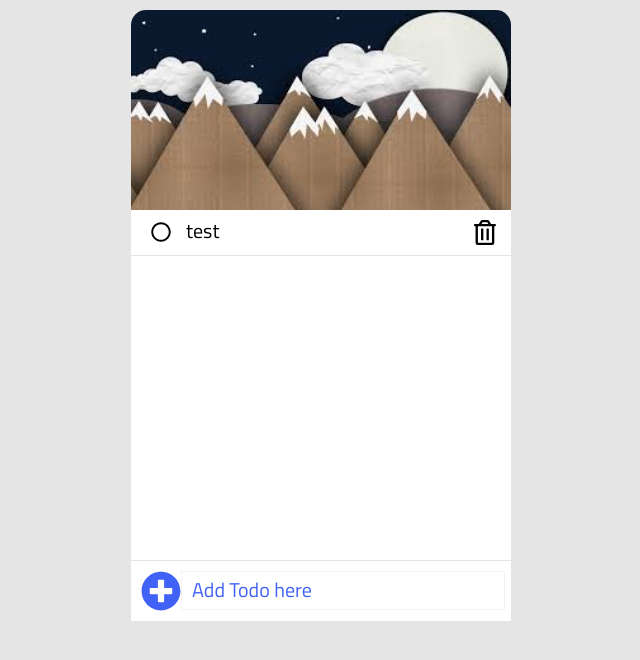
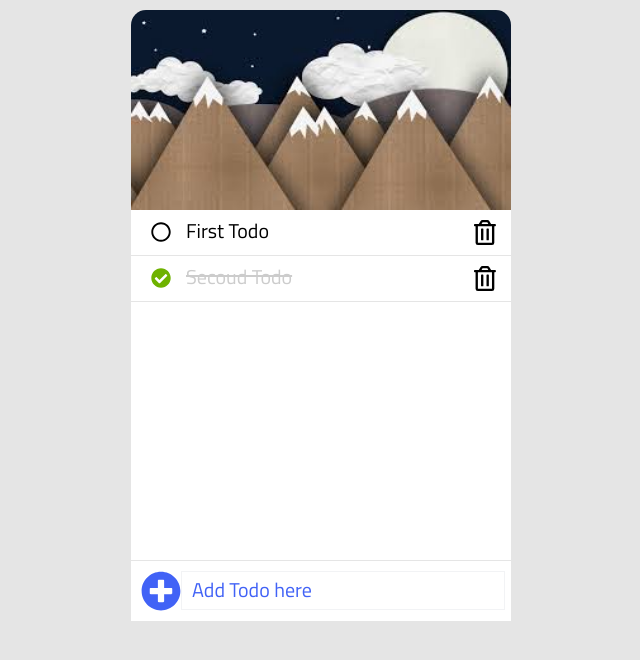
Before and after one commit to markkizz/vue_todo_app, a Vue app: page / in a window 1280 px wide. Shown: the top 660 px of the page, without its empty margins (319-959 px from the left). Built offline with nearby package versions, Linux system fonts and the light colour scheme.

Commit message:
Add check complete feature

```diff
--- a/src/App.vue
+++ b/src/App.vue
@@ -1,7 +1,7 @@
 <template>
   <div class="container">
     <div class="header"></div>
-    <Todos />
+    <Todos v-bind:todos="todos"/>
   </div>
 </template>
 
@@ -15,16 +15,16 @@ export default {
   },
   data() {
     return {
-      todo: [
+      todos: [
         {
           id: 1,
           title: "First Todo",
           isComplete: false
         },
         {
-          id: 1,
-          title: "First Todo",
-          isComplete: false
+          id: 2,
+          title: "Secoud Todo",
+          isComplete: true
         }
       ]
     };
--- a/src/components/Todo.vue
+++ b/src/components/Todo.vue
@@ -1,8 +1,8 @@
 <template>
   <div>
     <div class="content">
-      <ul class="list">
-        <TodoItem />
+      <ul class="list" v-for="todo in todos" :key="todo.id">
+        <TodoItem v-bind:todo="todo" />
       </ul>
     </div>
     <AddTodo />
@@ -18,6 +18,9 @@ export default {
   components: {
     TodoItem,
     AddTodo
+  },
+  props: ["todos"],
+  methods: {
   }
 };
 </script>
--- a/src/components/TodoItem.vue
+++ b/src/components/TodoItem.vue
@@ -1,10 +1,11 @@
 <template>
   <li class="item">
     <!-- complete sec -->
-    <font-awesome-icon :icon="['far', 'circle']" class="isComplete-icon" />
-    <p class="text">
-      test
-    </p>
+    <div @click="clickComplete">
+      <font-awesome-icon :icon="['far', 'circle']" class="isComplete-icon" v-if="todo.isComplete===false" />
+      <font-awesome-icon :icon="['fa', 'check-circle']" class="isComplete-icon" v-else />
+    </div>
+    <p class="text" v-bind:class="{'lineThrough':todo.isComplete}">{{todo.title}}</p>
     <!-- trash sec -->
     <font-awesome-icon :icon="['far', 'trash-alt']" class="trash-icon" />
   </li>
@@ -12,7 +13,13 @@
 
 <script>
 export default {
-  name: "TodoItem"
+  name: "TodoItem",
+  props: ["todo"],
+  methods: {
+    clickComplete() {
+      this.todo.isComplete = !this.todo.isComplete
+    }
+  }
 };
 </script>
 
```
